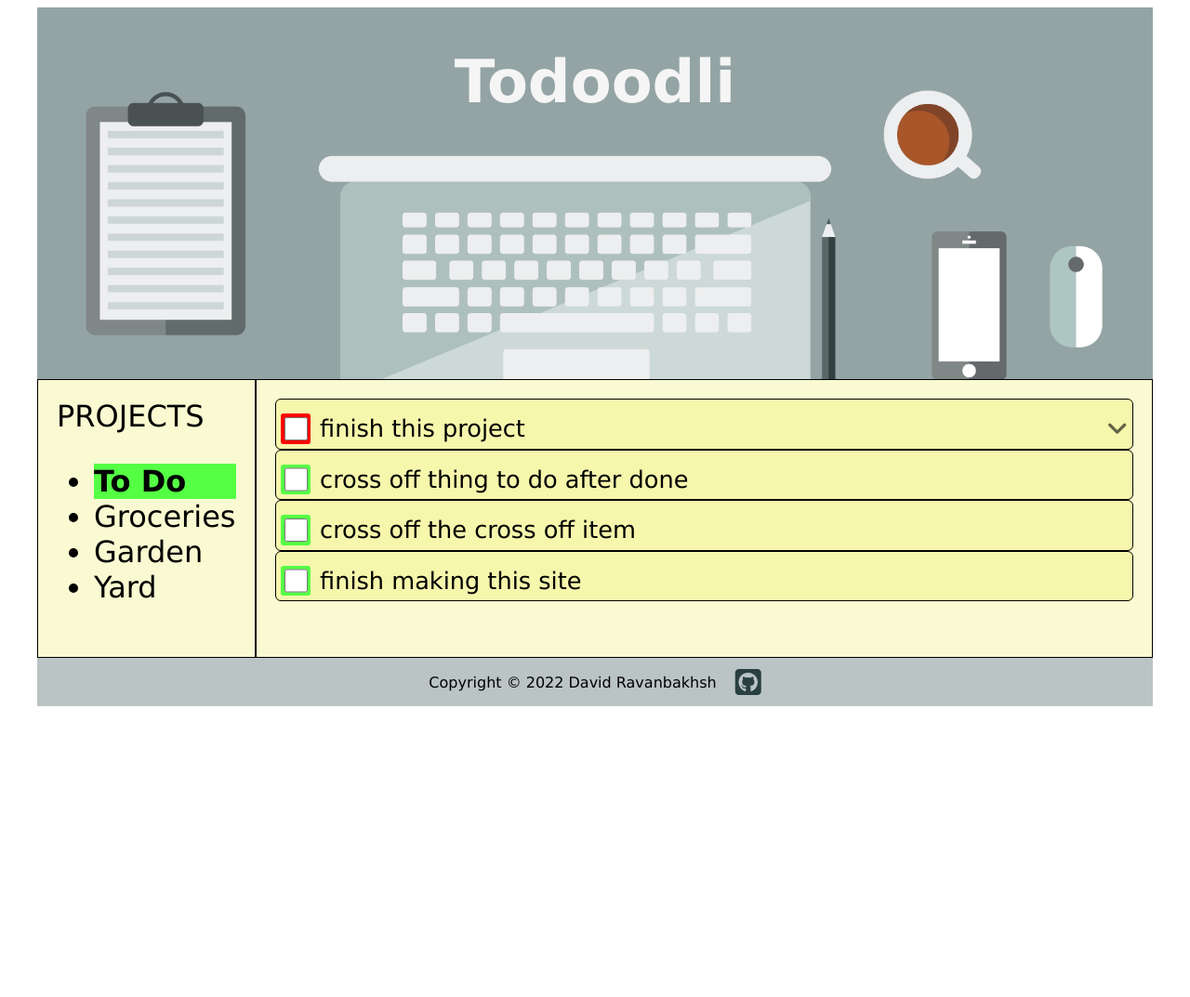
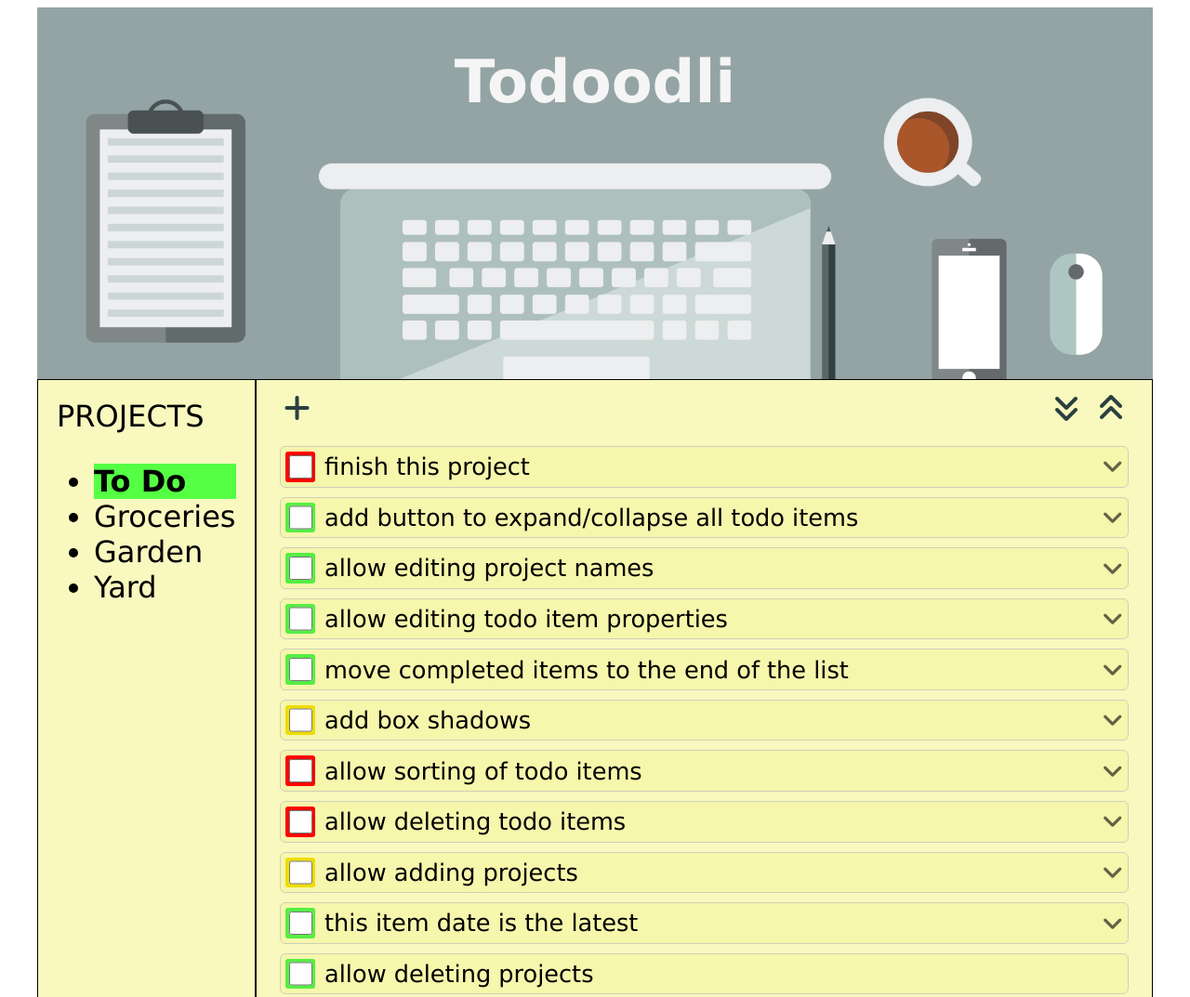
Before and after one commit to ravanbak/todo-list, a website built with webpack: page src/index.html in a window 1280 px wide. Shown: the top 1073 px of the page at 93% size. Before the commit the page ends 800 px from the top, so only its background shows below. Built offline with nearby package versions, Linux system fonts and the light colour scheme.

Commit message:
Add expand/collapse all todo items functionality

```diff
--- a/src/display.js
+++ b/src/display.js
@@ -56,8 +56,7 @@ const sidebar = (function() {
 
             // hilight the active project
             if (projects[i].name == activeProject.name) {
-                li.style.backgroundColor = '#55FF44';
-                li.style.fontWeight = 'bold';
+                li.classList.add('active')
             }
 
             li.addEventListener('click', () => pubSub.publish('selectProject', { name: projects[i].name }));
@@ -72,13 +71,35 @@ const sidebar = (function() {
 })();
 
 const content = (function() {
+    let _activeProject;
+
+    const SortOrder = Object.freeze({
+        Title: 0,
+        Priority: 1,
+        Date: 2,
+        Custom: 3
+    });
+    let primarySortField = SortOrder.Date;
+
+    const SortDirection = Object.freeze({
+        Ascending: 1,
+        Descending: -1,
+    });
+    let sortDirection = SortDirection.Ascending;
+
     function generateContent(projects, activeProject) {
+
+        // Generate the  sidebar and active todo list content and return
+        // a div containing both.
+
+        _activeProject = activeProject;
+
         const pageContent = addElement({
             tag: 'div',
             classList: ['container', 'site__content'],
         });
 
-        pageContent.appendChild(sidebar.generateSidebar(projects, activeProject));
+        pageContent.appendChild(sidebar.generateSidebar(projects, _activeProject));
 
         const pageContainer = addElement({
             tag: 'div',
@@ -86,16 +107,85 @@ const content = (function() {
             classList: [ 'site__page' ],
         });
 
-        pageContainer.appendChild(_generatePage(activeProject));
+        pageContainer.appendChild(_generatePage(_activeProject));
 
         return pageContent;
     }
 
+    function _getSortedTodoItems(project) {
+        let items = project.getTodoItems();
+
+        switch (primarySortField) {
+            case SortOrder.Title:
+                if (sortDirection === SortDirection.Ascending) {
+                    return items.sort((a, b) => a.title > b.title ? 1 : -1);
+                }
+                else {
+                    return items.sort((a, b) => a.title > b.title ? -1 : 1);
+                }
+
+            case SortOrder.Priority:
+                if (sortDirection === SortDirection.Ascending) {
+                    return items.sort((a, b) => a.priority - b.priority);
+                }
+                else {
+                    return items.sort((a, b) => b.priority - a.priority);
+                }
+
+            case SortOrder.Date:
+                if (sortDirection === SortDirection.Ascending) {
+                    return items.sort((a, b) => compareAsc(a.dueDate, b.dueDate));
+                }
+                else {
+                    return items.sort((a, b) => compareAsc(b.dueDate, a.dueDate));
+                }
+        }
+    }
+
+    function _updatePage() {
+        const page = document.querySelector('.todo-list');
+        page.replaceWith(_generatePage(_activeProject));
+    }
+
     function _generatePage(project) {
+
+        // Return a div containing the active project's todo list.
+
         const page = document.createElement('div');
         page.classList.add('container', 'todo-list');
 
-        const todoList = project.getTodoItems();
+        const todoList = _getSortedTodoItems(project);
+
+        const controls = addElement({
+            tag: 'div',
+            parent: page,
+            classList: ['controls']
+        });
+
+        // Add new item button
+        const addItem = addElement({
+            tag: 'div',
+            parent: controls,
+            classList: ['add-item', 'fas', 'fa-2xl', 'fa-plus'],
+            //textContent:  '\uf067'
+        });
+
+        // Expand all button:
+        const expandAll = addElement({
+            tag: 'div',
+            parent: controls,
+            classList: ['expand-all', 'fas', 'fa-2xl', 'fa-angle-double-down'],
+        });
+        expandAll.addEventListener('click', () => { todoList.forEach(el => el.expanded = true); _updatePage(); });
+
+        // Collapse all button:
+        const collapseAll = addElement({
+            tag: 'div',
+            parent: controls,
+            classList: ['collapse-all', 'fas', 'fa-2xl', 'fa-angle-double-up'],
+        });
+        collapseAll.addEventListener('click', () => { todoList.forEach(el => el.expanded = false); _updatePage(); });
+
         for (let i = 0; i < todoList.length; i++) {
             page.appendChild(todoCard.generateTodoCard(todoList[i]));
         }
@@ -104,25 +194,31 @@ const content = (function() {
     }
 
     const todoCard = (function(todoItem) {
-        const _getPriorityColor = (p) => {
+        const _getPriorityClass = (p) => {
             switch (p) {
                 case Priority.High:
-                    return 'red';
-                    break;
+                    return 'priority-high';
                 case Priority.Low:
-                    return '#EEDD00';
-                    break;
+                    return 'priority-low';
                 default:
-                    return '#55FF44';
+                    return 'priority-normal';
             }
         }
 
         function generateTodoCard(todoItem) {
+
+            // Return a div containing a single todo item
+            // showing the item's basic info. If the item has been
+            // expanded, extended info will also be displayed.
+
             const divTodoCard = addElement({
                 tag: 'div',
                 classList: ['todo-card'],
                 id: todoItem.id,
             });
+            if (todoItem.done) {
+                divTodoCard.classList.add('todo-done');
+            }
 
             const divTodoBasic = addElement({
                 tag: 'div',
@@ -130,16 +226,12 @@ const content = (function() {
                 classList: ['todo-card__basic'],
             });
 
-            if (todoItem.done) {
-                divTodoBasic.classList.add('todo-done');
-            }
-
             const checkboxContainer = addElement({
                 tag: 'div',
                 parent: divTodoBasic,
                 classList: ['checkbox'],
             });
-            checkboxContainer.style.backgroundColor = _getPriorityColor(todoItem.priority);
+            checkboxContainer.classList.add(_getPriorityClass(todoItem.priority));
 
             const checkboxInput = addElement({
                 tag: 'input',
@@ -156,6 +248,7 @@ const content = (function() {
                 textContent: todoItem.title,
             });
             label.style.for = todoItem.title;
+            label.addEventListener('click', () => _expandCollapseTodoItem(todoItem), {capture: false});
 
             if (todoItem.hasDetails()) {
                 const arrow = addElement({
@@ -174,7 +267,11 @@ const content = (function() {
                         classList: ['todo-card__expanded'],
                     });
 
-                    divTodoDetails.appendChild(_generateExpandedTodoValues(todoItem));
+                    divTodoDetails.appendChild(_generateExpandedTodoItemContent(todoItem));
+
+                    if (todoItem.done) {
+                        divTodoDetails.classList.add('todo-done');
+                    }
                 }
                 else {
                     arrow.classList.add('fa-angle-down');
@@ -184,7 +281,7 @@ const content = (function() {
             return divTodoCard;
         }
 
-        function _generateExpandedTodoValues(todoItem) {
+        function _generateExpandedTodoItemContent(todoItem) {
             const divExpanded = addElement({tag: 'div'});
 
             if (todoItem.dueDate) {
--- a/src/index.js
+++ b/src/index.js
@@ -47,16 +47,22 @@ const controller = (function() {
     }
 
     const createTestData = (function() {
-        let date = new Date('September 5, 2022 09:30:00');
-
-        todoList.addTodoItem(_DEFAULT_PROJECT_NAME, 'finish this project', 'this project is a todo list', date, Priority.High, 'note: check the box when done');
-        todoList.addTodoItem(_DEFAULT_PROJECT_NAME, 'cross off thing to do after done');
-        todoList.addTodoItem(_DEFAULT_PROJECT_NAME, 'cross off the cross off item');
-        todoList.addTodoItem(_DEFAULT_PROJECT_NAME, 'finish making this site');
+        todoList.addTodoItem(_DEFAULT_PROJECT_NAME, 'finish this project', 'this project is a todo list', new Date('September 5, 2022 09:30:00'), Priority.High, 'note: check the box when done');
+        todoList.addTodoItem(_DEFAULT_PROJECT_NAME, 'add button to expand/collapse all todo items', '', new Date('September 6, 2022 09:30:00'));
+        todoList.addTodoItem(_DEFAULT_PROJECT_NAME, 'add box shadows', 'cross off', new Date('September 7, 2022 09:30:00'), Priority.Low);
+        todoList.addTodoItem(_DEFAULT_PROJECT_NAME, 'allow editing project names', '', new Date('September 6, 2022 15:30:00'));
+        todoList.addTodoItem(_DEFAULT_PROJECT_NAME, 'allow editing todo item properties', '', new Date('September 6, 2022 15:30:00'));
+        todoList.addTodoItem(_DEFAULT_PROJECT_NAME, 'move completed items to the end of the list', '', new Date('September 6, 2022 15:30:00'));
+        todoList.addTodoItem(_DEFAULT_PROJECT_NAME, 'this item date is the latest', '', new Date('January 1, 2023 09:30:00'));
+        todoList.addTodoItem(_DEFAULT_PROJECT_NAME, 'allow sorting of todo items', '', new Date('October 11, 2022 09:30:00'), Priority.High);
+        todoList.addTodoItem(_DEFAULT_PROJECT_NAME, 'allow deleting todo items', '', new Date('November 12, 2022 12:15:00'), Priority.High);
+        todoList.addTodoItem(_DEFAULT_PROJECT_NAME, 'allow adding projects', '', new Date('December 16, 2022 18:30:00'), Priority.Low);
+        todoList.addTodoItem(_DEFAULT_PROJECT_NAME, 'allow deleting projects');
+        todoList.addTodoItem(_DEFAULT_PROJECT_NAME, 'allow custom sort of projects');
 
         const projectGroceries = todoList.addProject('Groceries');
         todoList.addTodoItem('Groceries','bananas');
-        todoList.addTodoItem('Groceries','nectarines', '', '', Priority.Low);
+        todoList.addTodoItem('Groceries','nectarines', '', null, Priority.Low);
         todoList.addTodoItem('Groceries','apples');
         todoList.addTodoItem('Groceries','plantains');
         todoList.addTodoItem('Groceries','flour', 'gluten free', Date.now(), Priority.High, 'President\'s Choice');
--- a/src/style.css
+++ b/src/style.css
@@ -1,3 +1,17 @@
+:root {
+    --color-content-background: hsl(60, 80%, 86%);
+    --color-todo-card-background: hsl(60, 80%, 82%);
+    --color-todo-card-details-background: hsl(60, 80%, 86%);
+    --color-todo-card-border: hsl(60, 18%, 77%);
+    --color-todo-card-done: hsl(60, 30%, 40%);
+    --color-todo-card-done-background: hsl(60, 30%, 80%);
+    --color-active-project: #55ff44;
+    --color-priority-high: red;
+    --color-priority-normal: #55EE44;
+    --color-priority-low: #eedd00;
+    --box-shadow: 3px 3px 10px rgba(0, 0, 0, 0.5);
+}
+
 * {
     font-family: Verdana, Geneva, Tahoma, sans-serif;
 }
@@ -21,7 +35,7 @@
     /* justify-content: space-between; */
     align-items: stretch;
     margin: auto;
-    background: lightgoldenrodyellow;
+    background: var(--color-content-background);
     min-height: 300px;
     max-width: 1200px;
 }
@@ -33,24 +47,49 @@
     font-size: 2rem;
 }
 
+.site__sidebar .active {
+    background-color: var(--color-active-project);
+    font-weight: bold;
+}
+
 .todo-list {
     display: flex;
     flex-direction: column;
 }
 
+.todo-list .controls {
+    display: flex;
+    margin-bottom: 25px;
+}
+
+.todo-list .add-item {
+    color: rgb(42, 64, 64);
+    margin: 10px;
+}
+
+.todo-list .expand-all {
+    color: rgb(42, 64, 64);
+    margin: 10px 10px 10px auto;
+}
+
+.todo-list .collapse-all {
+    color: rgb(42, 64, 64);
+    margin: 10px;
+}
+
 .todo-card {
     display: flex;
     flex-direction: column;
-    background-color: hsl(60, 80%, 82%);
+    background-color: var(--color-todo-card-background);
     border-radius: 6px;
-    border: 1px solid hsl(60, 80%, 60%);
-    border-color: black;
+    border: 1px solid var(--color-todo-card-border);
+    margin: 5px;
+    /* width: max-content; */
 }
 
 .todo-card__basic {
     display: flex;
     align-items: center;
-    margin: 10px 0 0 0;
     padding: 5px;
     font-size: 1.6rem;
 }
@@ -58,7 +97,7 @@
 .todo-card__expanded {
     display: flex;
     align-items: center;
-    background-color: hsl(60, 80%, 86%);
+    background-color: var(--color-todo-card-details-background);
     margin: 10px 3.333ch 5px 3.333ch;
     padding: 5px;
     font-size: 1.2rem;
@@ -81,6 +120,15 @@
     width: 2ch;
     height: 2ch;
     border-radius: 3px;
+    background-color: var(--color-priority-normal);
+}
+
+.todo-card .priority-high {
+    background-color: var(--color-priority-high);
+}
+
+.todo-card .priority-low {
+    background-color: var(--color-priority-low);
 }
 
 .todo-card .expander {
@@ -89,7 +137,11 @@
 }
 
 .todo-done {
-    background-color: darkgrey;
+    background-color: var(--color-todo-card-done-background);
+    color: var(--color-todo-card-done);
+}
+
+.todo-done label {
     text-decoration: line-through;
 }
 
```
